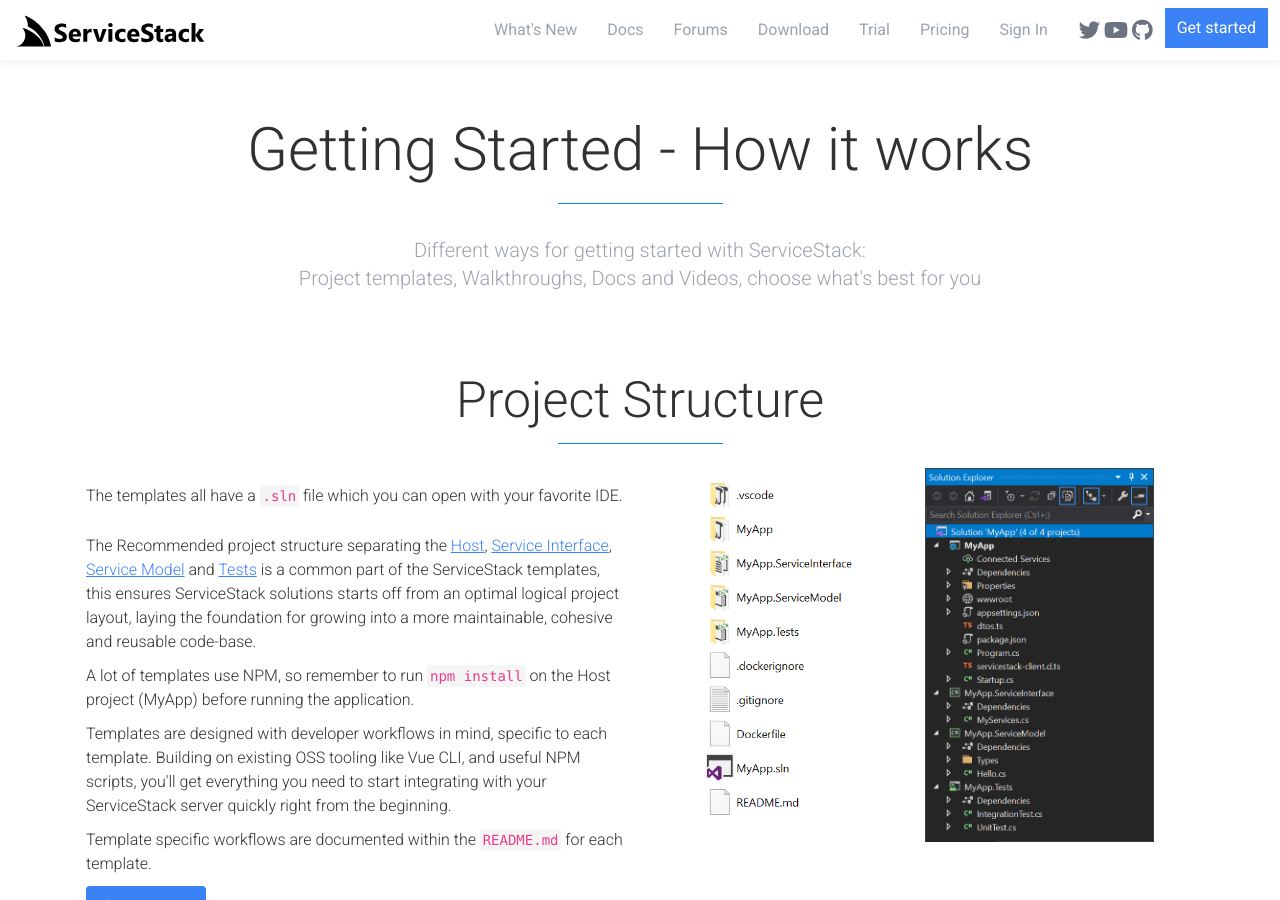
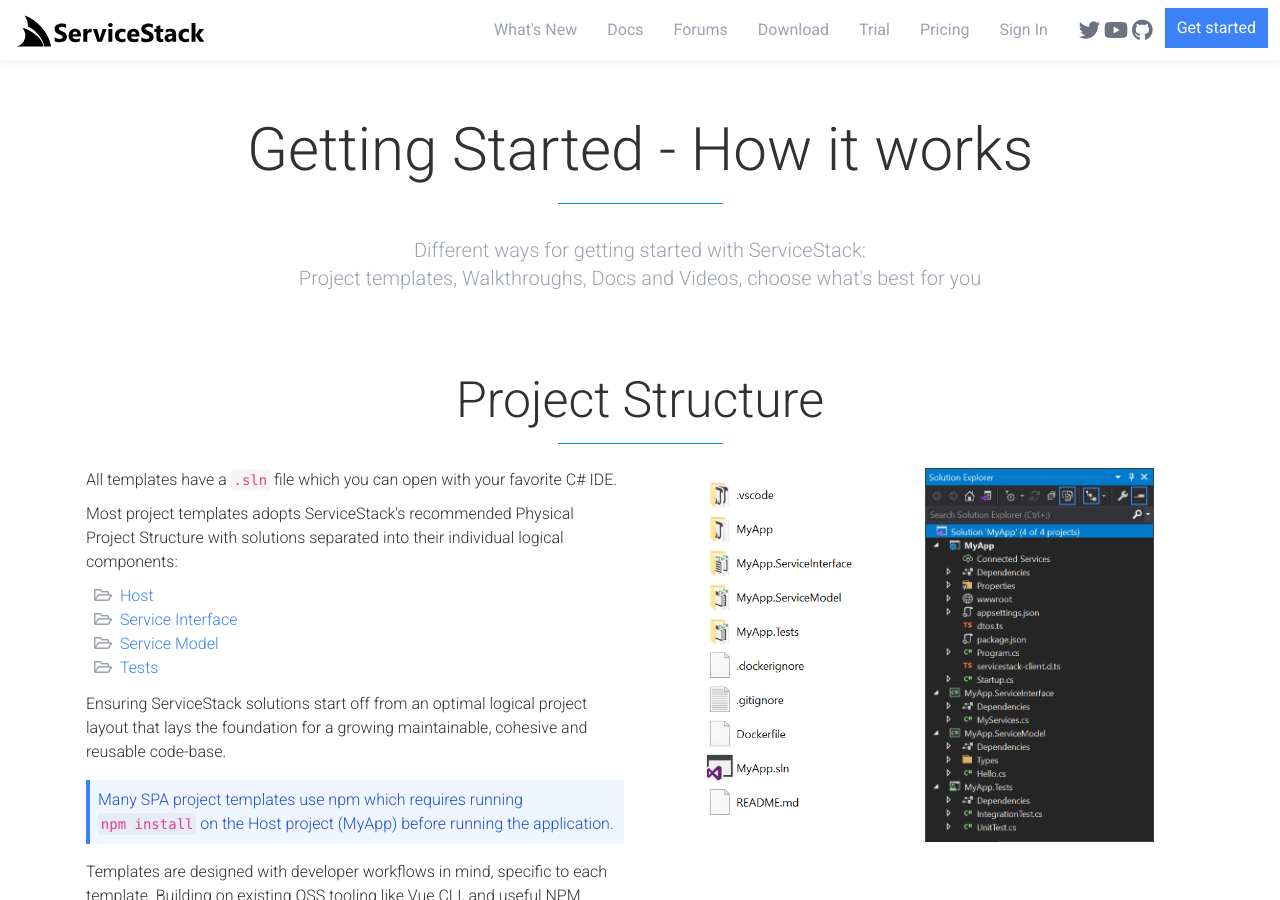
Before and after one commit to mythz/site, a Jekyll site: the page built from _pages/start-project.html, in a window 1280 px wide and 900 px high. Built offline with Jekyll 4.4.1, drawn with Linux system fonts in a browser that asks for light colours.

Commit message:
tweak start pages

```diff
--- a/_pages/start-project.html
+++ b/_pages/start-project.html
@@ -37,36 +37,36 @@
             </div>
         </div>
 
-        <div class="w-full flex flex-col justify-center text-center">
+        <div class="w-full flex flex-col justify-center">
             <div class="flex flex-wrap">
                 <div class="w-full lg:w-1/2 px-4 py-2">
-                    <p class="py-4 text-left clearfix">
-                        The templates all have a <code>.sln</code> file which you can open with your favorite IDE.
+                    <p>
+                        All templates have a <code>.sln</code> file which you can open with your favorite C# IDE.
                     </p>
-                    <p class="text-left clearfix">
-                        The Recommended project structure separating the <a class="underline"
-                                                                            href="https://docs.servicestack.net/create-your-first-webservice#host-project">Host</a>,
-                        <a class="underline"
-                           href="https://docs.servicestack.net/create-your-first-webservice#serviceinterface-project">Service
-                            Interface</a>,
-                        <a class="underline"
-                           href="https://docs.servicestack.net/create-your-first-webservice#servicemodel-project">Service
-                            Model</a> and
-                        <a class="underline"
-                           href="https://docs.servicestack.net/create-your-first-webservice#test-project">Tests</a> is a
-                        common part of the ServiceStack templates, this ensures ServiceStack solutions starts off from
-                        an optimal logical project layout, laying the foundation for growing into a more maintainable,
-                        cohesive and reusable code-base.
+                    <p>
+                        Most project templates adopts ServiceStack's recommended Physical Project Structure with solutions
+                        separated into their individual logical components:
                     </p>
-                    <p class="text-left clearfix">
-                        A lot of templates use NPM, so remember to run <code>npm install</code> on the Host project (MyApp) before running the application.
+                    <div class="mb-2">
+                        <div><i class="far fa-folder-open text-gray-400 px-2"></i><a href="https://docs.servicestack.net/create-your-first-webservice#host-project">Host</a></div>
+                        <div><i class="far fa-folder-open text-gray-400 px-2"></i><a href="https://docs.servicestack.net/create-your-first-webservice#serviceinterface-project">Service Interface</a></div>
+                        <div><i class="far fa-folder-open text-gray-400 px-2"></i><a href="https://docs.servicestack.net/create-your-first-webservice#servicemodel-project">Service Model</a></div>
+                        <div><i class="far fa-folder-open text-gray-400 px-2"></i><a href="https://docs.servicestack.net/create-your-first-webservice#test-project">Tests</a></div>
+                    </div>
+                    <p>
+                        Ensuring ServiceStack solutions start off from an optimal logical project layout that lays the
+                        foundation for a growing maintainable, cohesive and reusable code-base.
                     </p>
-                    <p class="text-left clearfix">
+                    <p class="info-note">
+                        Many SPA project templates use npm which requires running <code>npm install</code> on the
+                        Host project (MyApp) before running the application.
+                    </p>
+                    <p>
                         Templates are designed with developer workflows in mind, specific to each template. Building
                         on existing OSS tooling like Vue CLI, and useful NPM scripts, you'll get everything you need
                         to start integrating with your ServiceStack server quickly right from the beginning.
                     </p>
-                    <p class="text-left clearfix">
+                    <p>
                         Template specific workflows are documented within the <code>README.md</code> for each template.
                     </p>
                     <div class="buttons text-center sm:text-left my-2">
```
Also changed, not shown: _pages/start-fundamentals.html (+6 -6 lines).
